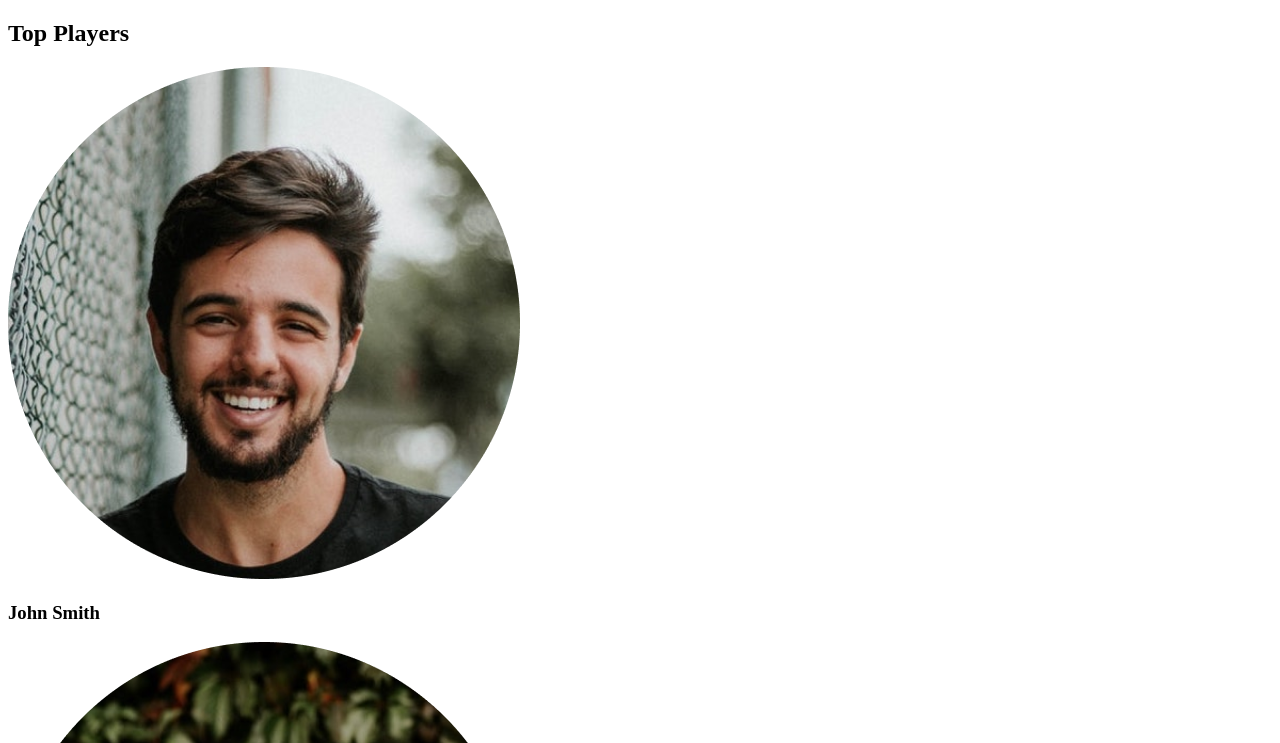
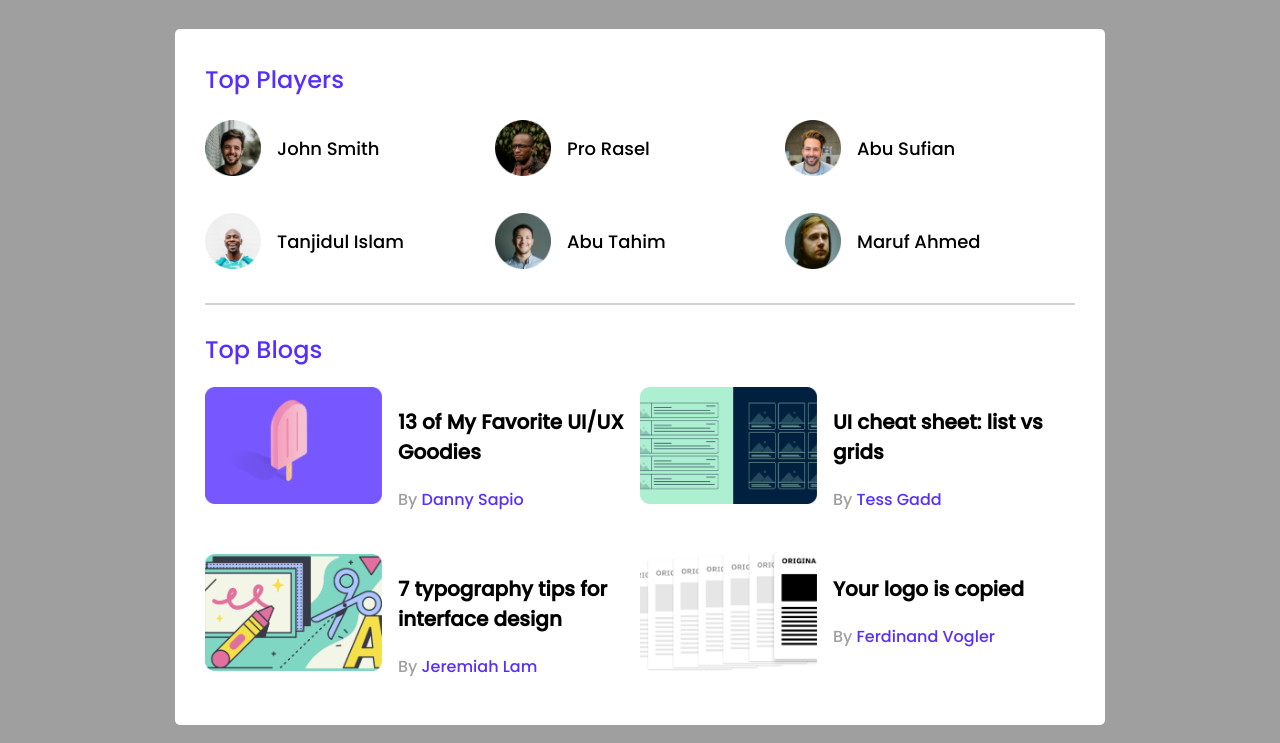
Before and after one commit to EsratHossan/leader-boards, a plain HTML site: page index.html in a window 1280 px wide. Shown: the top 743 px of the page. Drawn offline with Linux system fonts and the light colour scheme; the site is published under a folder, as on GitHub Pages, so addresses that start at the root find nothing.

Commit message:
problem solved

```diff
--- a/index.html
+++ b/index.html
@@ -8,7 +8,7 @@
     <!-- Font Awesome -->
     <script src="https://kit.fontawesome.com/32b81f5a04.js" crossorigin="anonymous"></script>
     <!-- Stylesheet -->
-    <link rel="stylesheet" href="/Styles/leaderboard.css">
+    <link rel="stylesheet" href="./Styles/leaderboard.css">
 </head>
 <body>
     <!-- Header Start -->
```
